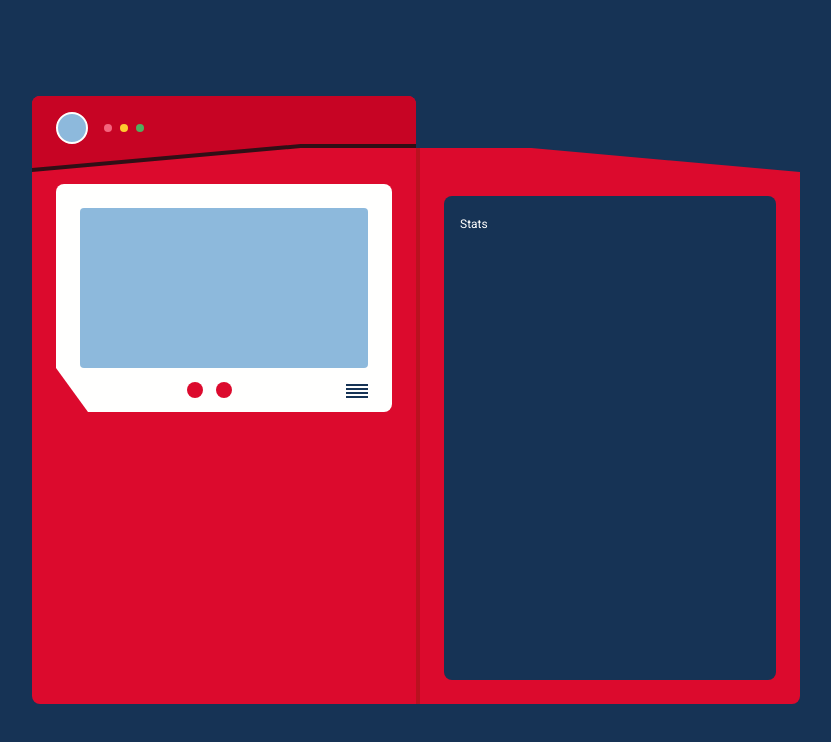
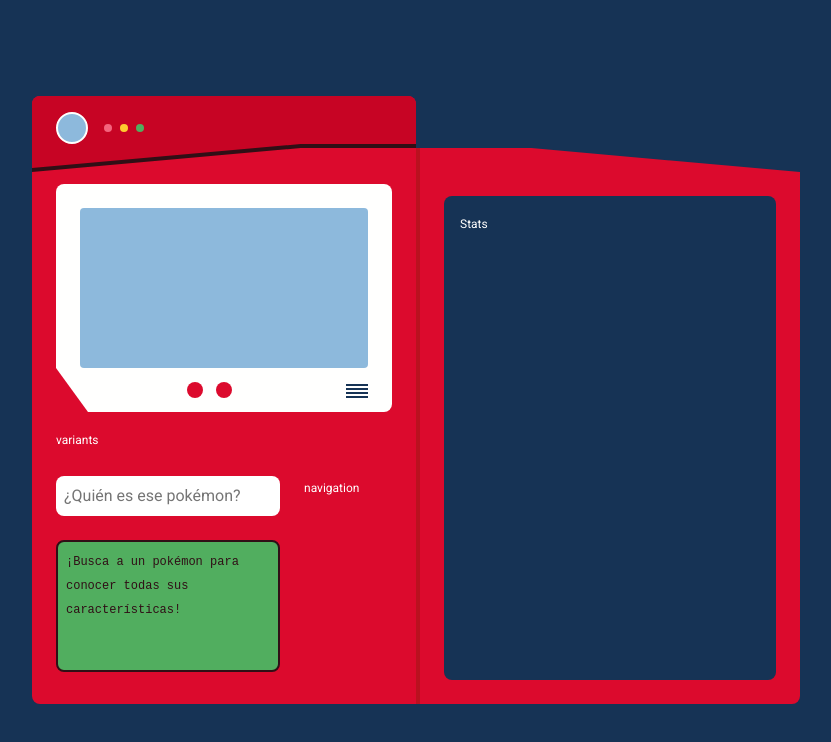
Before and after one commit to Almaraz/Pokedex, a plain HTML site: page index.html in a window 1280 px wide. Shown: the whole page, without its empty margins (416-1247 px from the left). Drawn offline with Linux system fonts and the light colour scheme.

Commit message:
Form & description

```diff
--- /dev/null
+++ b/css/actions.css
@@ -0,0 +1,8 @@
+.actions {
+    display: grid;
+    grid-template-columns: 1fr 5.5rem;
+    grid-template-rows: auto auto 1fr;
+    gap: 1.5rem;
+    overflow: auto;
+    grid-template-areas: 'variants variants' 'search navigation' 'description navigation';
+}
--- /dev/null
+++ b/css/description.css
@@ -0,0 +1,15 @@
+.description {
+    grid-area: description;
+    background-color: var(--green);
+    padding: .5rem;
+    font-family: monospace;
+    color: var(--black);
+    block-size: 7rem;
+    overflow: auto;
+    border-radius: .5rem;
+    border: 2px solid var(--black);
+}
+
+.description p {
+    margin: 0;
+}
--- a/css/index.css
+++ b/css/index.css
@@ -4,6 +4,11 @@
 @import './light.css';
 @import './stats.css';
 @import './screen.css';
+@import './actions.css';
+@import './variants.css';
+@import './search.css';
+@import './description.css';
+@import './navigation.css';
 
 :root {
   --white: #fffffe;
@@ -31,16 +36,3 @@ body {
   align-items: center;
   justify-content: center;
 }
-
-/* h1{
-  color: var(--primary);
-}
-
-h2{
-  color: var(--green);
-}
-
-p{
-  color: var(--secondary);
-  font: var(--body2-regular);
-} */
--- /dev/null
+++ b/css/navigation.css
@@ -0,0 +1,3 @@
+.navigation {
+    grid-area: navigation;
+}
--- /dev/null
+++ b/css/search.css
@@ -0,0 +1,18 @@
+.search {
+    grid-area: search;
+    display: flex;
+}
+
+.search input {
+    padding: .5rem;
+    border-radius: .5rem;
+    border: none;
+    font: var(--body1);
+    font-size: 1rem;
+    flex-grow: 1;
+    outline: none;
+}
+
+.search input:focus{
+    box-shadow: inset 0 0 0 1px var(--black); /* This! */
+}
--- /dev/null
+++ b/css/variants.css
@@ -0,0 +1,3 @@
+.variants {
+    grid-area: variants;
+}
--- a/index.html
+++ b/index.html
@@ -7,7 +7,7 @@
   <meta name="viewport" content="width=device-width, initial-scale=1.0">
   <link rel="preconnect" href="https://fonts.googleapis.com">
   <link rel="preconnect" href="https://fonts.gstatic.com" crossorigin>
-  <link href="https://fonts.googleapis.com/css2?family=Roboto&family=Space+Mono&display=swap" rel="stylesheet">
+  <link href="https://fonts.googleapis.com/css2?family=Roboto&display=swap" rel="stylesheet">
   <link rel="stylesheet" href="./css/index.css">
   <title>Pokédex</title>
 </head>
@@ -37,6 +37,17 @@
           </div>
 
         </div>
+      </div>
+      <div class="actions">
+        <div class="variants">variants</div>
+        <form role="search" id="form" class="search">
+          <input type="text" name="id" placeholder="¿Quién es ese pokémon?" autocomplete="off">
+        </form>
+        <div class="description">
+          <p>¡Busca a un pokémon para conocer todas sus características!</p>
+        </div>
+        <div class="navigation">navigation</div>
+      </div>
     </section>
     <div class="cover-front"></div>
     <section class="cover-back" aria-label="Estadísticas del Pokémon">
```
